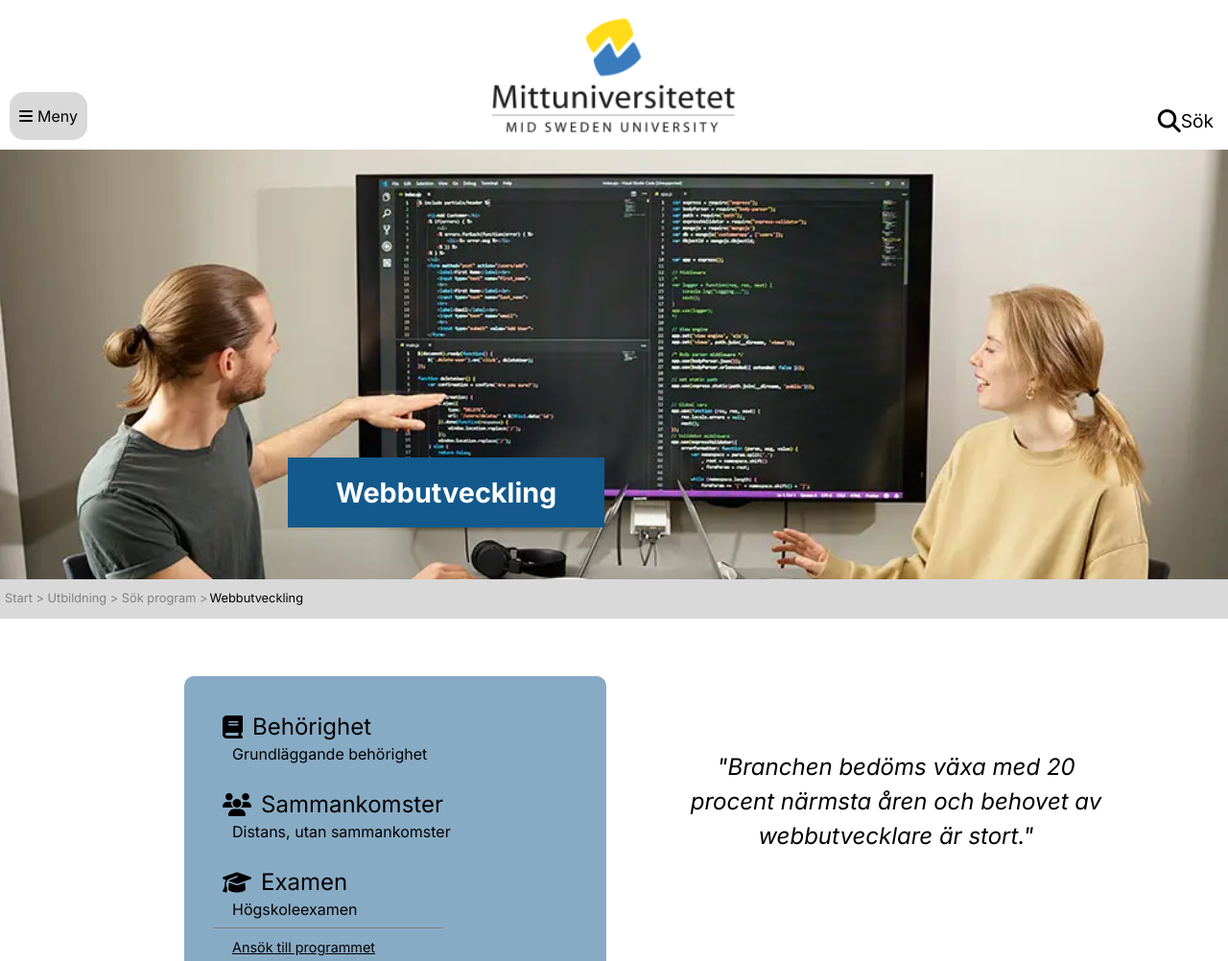
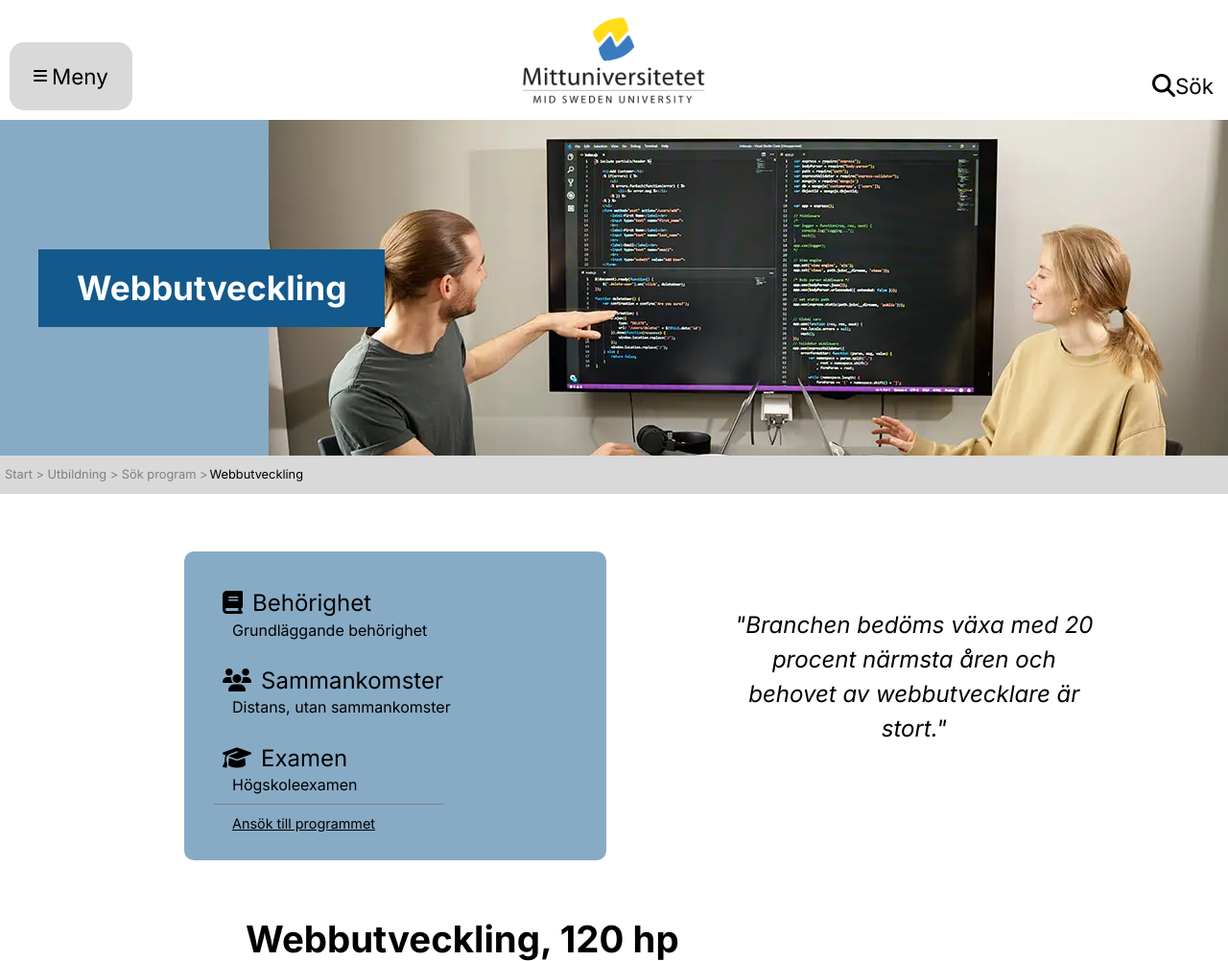
Before and after one commit to fridaternstrom-jpg/Lab2wa, a plain HTML site: page index.html in a window 1280 px wide. Shown: the top 1002 px of the page at 96% size. Drawn offline with Linux system fonts and the light colour scheme.

Commit message:
Fixed better comments and the heroimg for widescreen

```diff
--- a/css/styles.css
+++ b/css/styles.css
@@ -80,7 +80,6 @@ nav ul {
     background-color: var(--primaryaccent);
     color: white;
     padding: 10px 30px;
-
 }
 
 #breadcrumbs {
@@ -278,7 +277,7 @@ picture {
 
 /* Citat med bild */
 
-#quote-container {
+#quote-box {
         display: flex;
         flex-direction: column;
         align-items: center;
@@ -411,7 +410,7 @@ footer p {
 
 /* Fäster bredden på citatbilden */
 
-    #quote-container picture {
+    #quote-box picture {
         max-width: 450px;
     }
 
@@ -528,11 +527,14 @@ font-size: 2.1rem;
 #after-edu-box p {
     font-size: 1.3rem;
 }
+
+/* lägger en artikel i mitten */
     .info-article {
         margin-left: 20%;
         margin-right: 20%;
     }
 
+    /* centrerar en massa olika boxar och element */
     #container-wide {
         gap: 80px;
         display: flex;
@@ -573,6 +575,60 @@ font-size: 2.1rem;
 }
 
 @media (min-width: 1200px) {
+ /* minskar respektive ökar storlek på elementen i headern */
+    .link-area {
+        padding: 0px 25px;
+    }
+
+    .link-area p {
+font-size: 1.4rem;
+    }
+
+#logotyp {
+    width: 30%;
+}
+
+#search-area p {
+    font-size: 1.4rem;
+}
+
+/* eftersom bilden är för liten för att vara header vid stor skärm */
+
+#herocontainer {
+    background-color: var(--lightaccent);
+}
+
+#herocontainer picture {
+    display: flex;
+    justify-content: end;
+}
+
+#heroimg {
+    max-width: 1000px;
+}
+
+#infoheader {
+    bottom: 30%;
+    left: 40px;
+    padding: 20px 40px;
+    font-size: 2.2rem;
+}
+
+
+/* Positionerar för att passa stor skärm */
+#infobox-container {
+    justify-content: center;
+    gap: 50px;
+}
+
+#quote-container {
+    max-width: 600px;
+    margin-right: 50px;
+}
+
+#infobox {
+    max-width: 600px;
+}
 
 #wide-screen {
     display: flex;
--- a/index.html
+++ b/index.html
@@ -58,8 +58,9 @@
 
     <!-- Behållare för citat och infofält -->
     <div id="infobox-container">
+        <div id="quote-container">
         <h2 id="quote">"Branchen bedöms växa med 20 procent närmsta åren och behovet av webbutvecklare är stort."</h2>
-
+</div>
 
         <section id="infobox">
             <div class="infoblock" id="top-infoblock">
@@ -211,7 +212,8 @@ images/img001-small-600.webp 600w" type="image/webp" sizes="100vw">
             utvecklingsarbetet, kunskaper som <strong>efterfrågas av arbetsgivarna</strong>.</p>
     </article>
 
-    <div id="quote-container">
+    <!-- Box med bild och citat -->
+    <div id="quote-box">
         <picture>
             <source srcset="images/marie-small-400.webp 400w,
 images/marie-small-600.webp 600w,
@@ -228,6 +230,8 @@ images/marie-1000.webp 1000w" type="image/webp" sizes="(min-width: 600px) 40vw,
         </div>
     </div>
 
+
+    <!-- Gul infobox i slutet av sidan -->
     <section id="after-edu-box">
         <i class="fa-solid fa-briefcase fa-2xl"></i>
         <h2>Efter utbildningen</h2>
```
